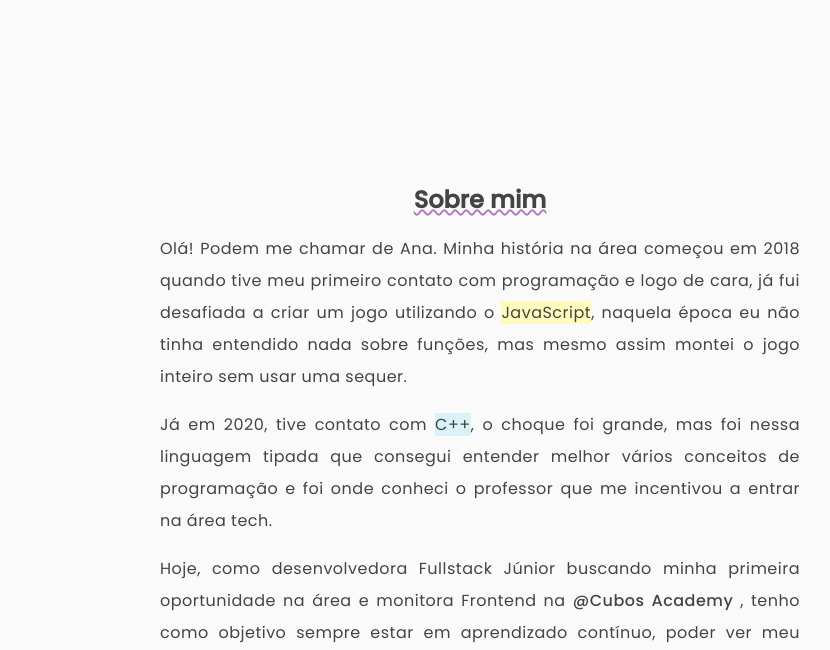
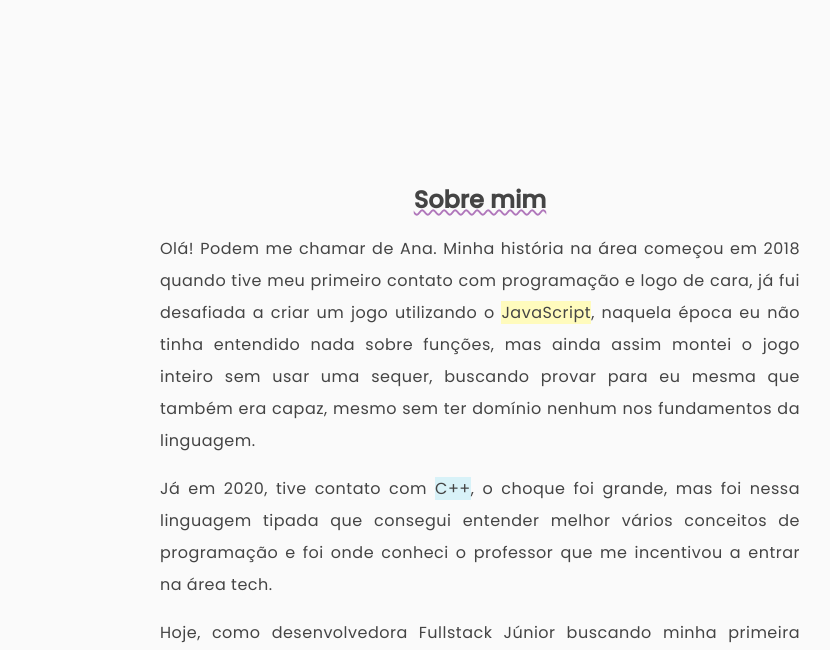
Before and after one commit to ananuness/bloom-portfolio, a plain HTML site: page index.html in a window 1280 px wide. Shown: the part 618-1268 px from the top of the page, without its empty margins (160-990 px from the left). Drawn offline with Linux system fonts and the light colour scheme.

Commit message:
fix: updating the about me section

```diff
--- a/index.html
+++ b/index.html
@@ -57,8 +57,9 @@
           em 2018 quando tive meu primeiro contato com programação e
           logo de cara, já fui desafiada a criar um jogo utilizando o
           <span class="yellow">JavaScript</span>, naquela época eu não
-          tinha entendido nada sobre funções, mas mesmo assim montei o jogo
-          inteiro sem usar uma sequer.
+          tinha entendido nada sobre funções, mas ainda assim montei o jogo
+          inteiro sem usar uma sequer, buscando provar para eu mesma
+          que também era capaz, mesmo sem ter domínio nenhum nos fundamentos da linguagem.
         </p>
         <p class="about__paragraph">
           Já em 2020, tive contato com <span class="blue">C++</span>,
```
